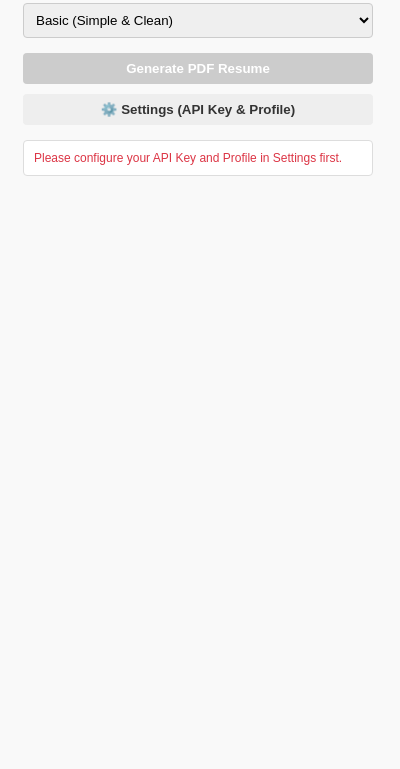
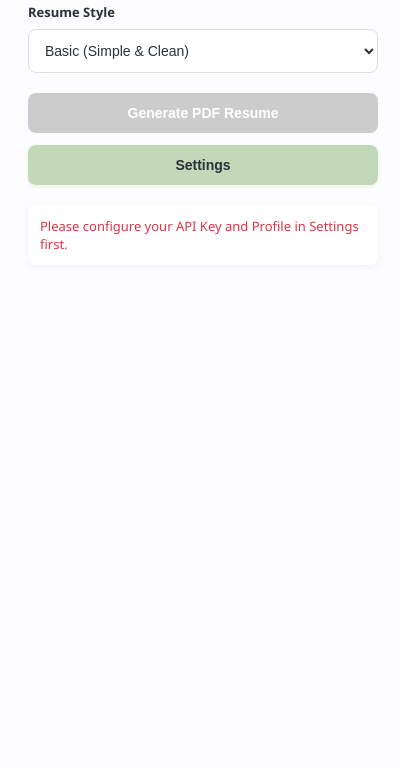
Before and after one commit to Isaac-1555/pocket-resume, a browser extension: page popup.html in a window 400 px wide. Shown: the part 75-844 px from the top of the page. Drawn offline with Linux system fonts and the light colour scheme.

Commit message:
Added styling

```diff
--- a/popup.html
+++ b/popup.html
@@ -2,18 +2,21 @@
 <html>
 <head>
   <style>
-    body { width: 350px; padding: 15px; font-family: sans-serif; background: #f9f9f9; }
-    h1 { font-size: 18px; margin: 0 0 15px 0; color: #333; }
-    .control-group { margin-bottom: 15px; }
-    label { display: block; margin-bottom: 5px; font-weight: bold; font-size: 12px; color: #555; }
-    select, button { width: 100%; padding: 8px; box-sizing: border-box; border-radius: 4px; border: 1px solid #ccc; }
-    button { background: #007bff; color: white; border: none; font-weight: bold; cursor: pointer; transition: background 0.2s; }
-    button:hover { background: #0056b3; }
-    button:disabled { background: #ccc; cursor: not-allowed; }
-    .secondary-btn { background: #eee; color: #333; margin-top: 10px; }
-    .secondary-btn:hover { background: #ddd; }
+    body { width: 350px; padding: 20px; font-family: 'Segoe UI', Tahoma, Geneva, Verdana, sans-serif; background: #FDFDFF; color: #2B303A; }
+    h1 { font-size: 22px; margin: 0 0 20px 0; color: #2B303A; text-align: center; font-weight: 600; }
+    .control-group { margin-bottom: 20px; }
+    label { display: block; margin-bottom: 8px; font-weight: 600; font-size: 13px; color: #2B303A; }
+    select, button { width: 100%; padding: 12px; box-sizing: border-box; border-radius: 8px; border: 1px solid #ddd; font-size: 14px; }
+    select { background-color: #fff; color: #2B303A; transition: border-color 0.2s; }
+    select:focus { outline: none; border-color: #F78E69; }
+    button { background: #F78E69; color: #fff; border: none; font-weight: 600; cursor: pointer; transition: all 0.2s ease; box-shadow: 0 2px 4px rgba(247, 142, 105, 0.2); }
+    button:hover { background: #ff9f7d; transform: translateY(-1px); box-shadow: 0 4px 6px rgba(247, 142, 105, 0.3); }
+    button:active { transform: translateY(0); }
+    button:disabled { background: #ccc; cursor: not-allowed; transform: none; box-shadow: none; }
+    .secondary-btn { background: #C2D8B9; color: #2B303A; margin-top: 12px; box-shadow: 0 2px 4px rgba(194, 216, 185, 0.3); }
+    .secondary-btn:hover { background: #d1e5c9; box-shadow: 0 4px 6px rgba(194, 216, 185, 0.4); }
 
-    #status { margin-top: 15px; padding: 10px; background: #fff; border: 1px solid #ddd; border-radius: 4px; font-size: 12px; display: none; }
+    #status { margin-top: 20px; padding: 12px; background: #fff; border-radius: 8px; font-size: 13px; display: none; box-shadow: 0 2px 8px rgba(0,0,0,0.05); line-height: 1.4; }
     .loading { color: #007bff; }
     .error { color: #dc3545; }
     .success { color: #28a745; }
@@ -35,7 +38,7 @@
   </div>
 
   <button id="generateBtn">Generate PDF Resume</button>
-  <button id="settingsBtn" class="secondary-btn">⚙️ Settings (API Key & Profile)</button>
+  <button id="settingsBtn" class="secondary-btn">Settings</button>
 
   <div id="status"></div>
 
```
Also changed, not shown: options.html (+13 -8 lines).
